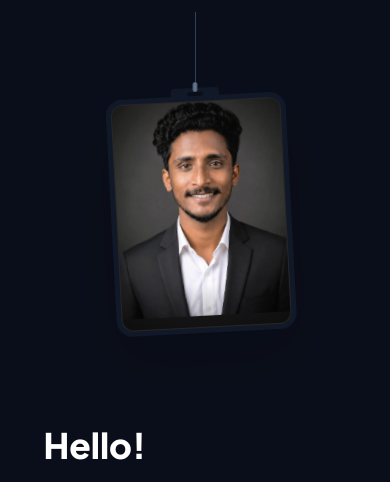
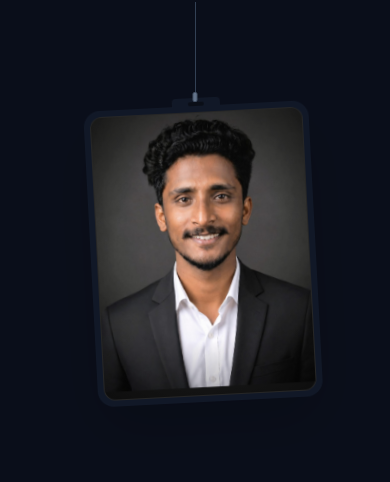
Before and after one commit to uTharun23/tharun-portfolio, an Angular app in the folder portfolio-v2/client/: page / in a window 390 px wide. Shown: the part 1419-1901 px from the top of the page. Built offline with nearby package versions, Linux system fonts and the light colour scheme.

Commit message:
Scale up mobile lanyard badge photo card size in About section

```diff
--- a/portfolio-v2/client/src/app/features/about/about.scss
+++ b/portfolio-v2/client/src/app/features/about/about.scss
@@ -79,9 +79,9 @@
   margin-top: 60px;
 
   @media (max-width: 768px) {
-    width: 200px !important;
-    height: 280px !important;
-    margin-top: 20px !important;
+    width: 255px !important;
+    height: 350px !important;
+    margin-top: 30px !important;
   }
 }
 
@@ -96,8 +96,8 @@
   z-index: 0;
 
   @media (max-width: 768px) {
-    height: 80px !important;
-    top: -60px !important;
+    height: 100px !important;
+    top: -80px !important;
   }
 }
 
@@ -128,8 +128,8 @@
   z-index: 5;
 
   @media (max-width: 768px) {
-    width: 180px !important;
-    padding: 5px !important;
+    width: 225px !important;
+    padding: 6px !important;
   }
 }
 
```
